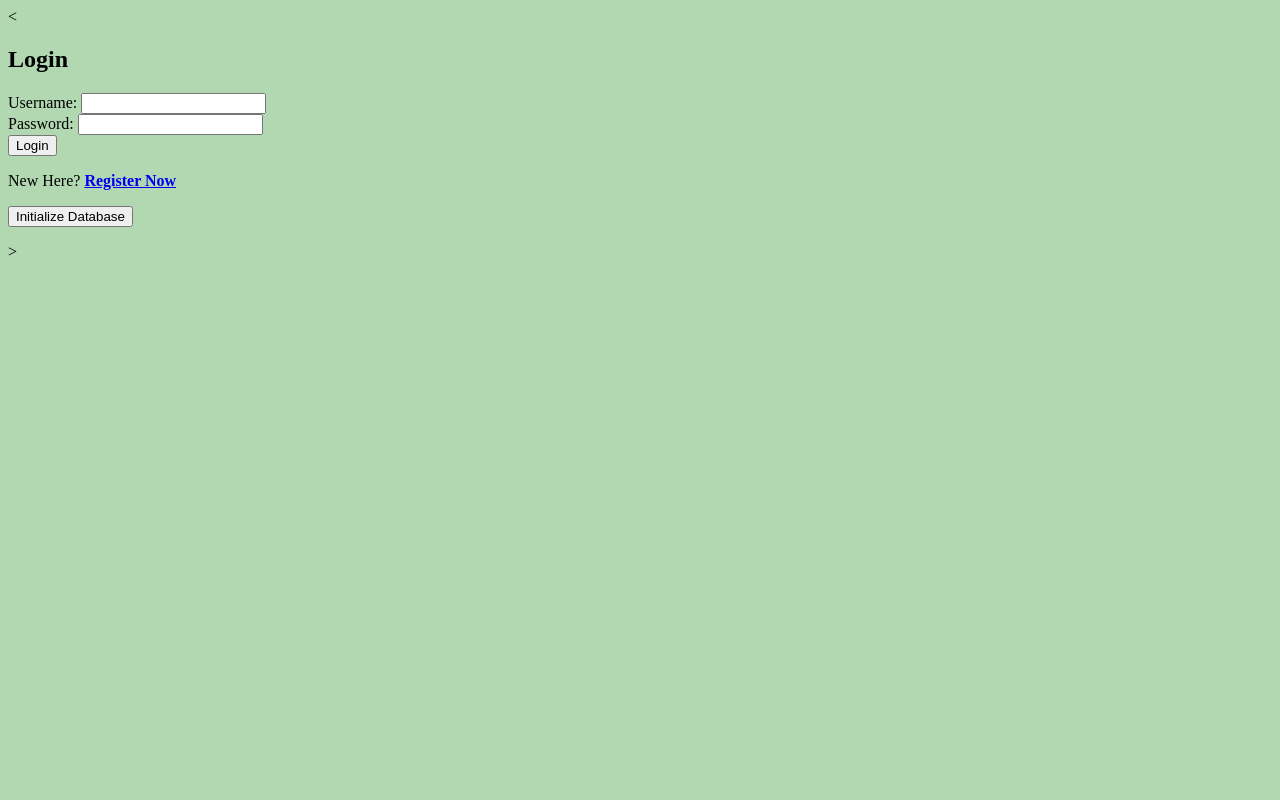
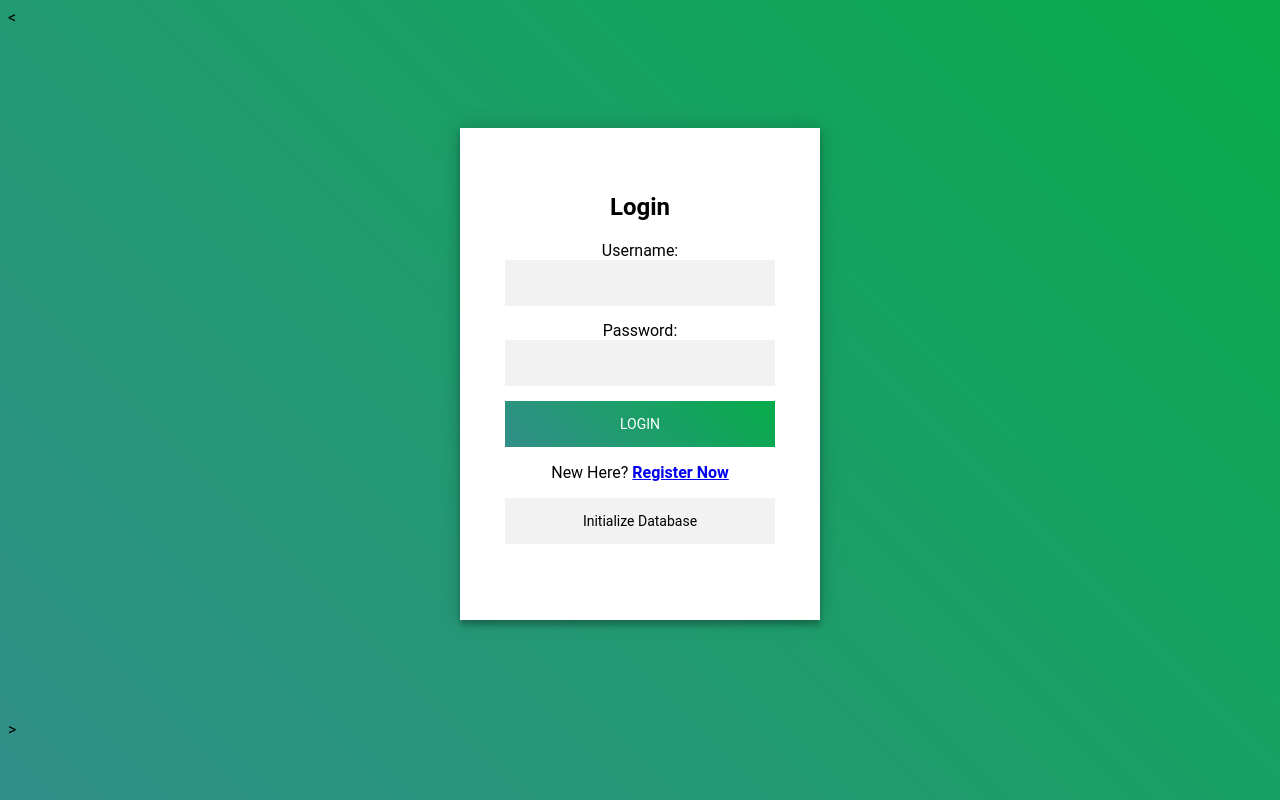
Before and after one commit to markajeena/Website-w-user-resgistration, a PHP site: page /Rick/login.php in a window 1280 px wide. Run offline with PHP 8.4, Linux system fonts and the light colour scheme; data comes from the database, SQL or seed files in the repository.

Commit message:
New login page for Rick version

```diff
--- a/Rick/login.php
+++ b/Rick/login.php
@@ -2,15 +2,16 @@
 <!DOCTYPE html>
 <html>
   <head>
+    <link rel="stylesheet" href="style.css" />
     <title>Login</title>
   </head>
   <body>
     <style>
         body { background-color: rgba(0, 128, 0, 0.3) }
       </style>
-    <div class="container">
-
-        <div class="header">
+    <div class="login-page">
+      <div class="form">
+        <div class="login-header">
 
           <h2>Login</h2>
 
@@ -43,7 +44,7 @@
 <input type='submit' value='Initialize Database'name='Database_Initialization'>
 </form>
     </div>
-
+</div>
   </body>
 </html>>
 <?php
```
